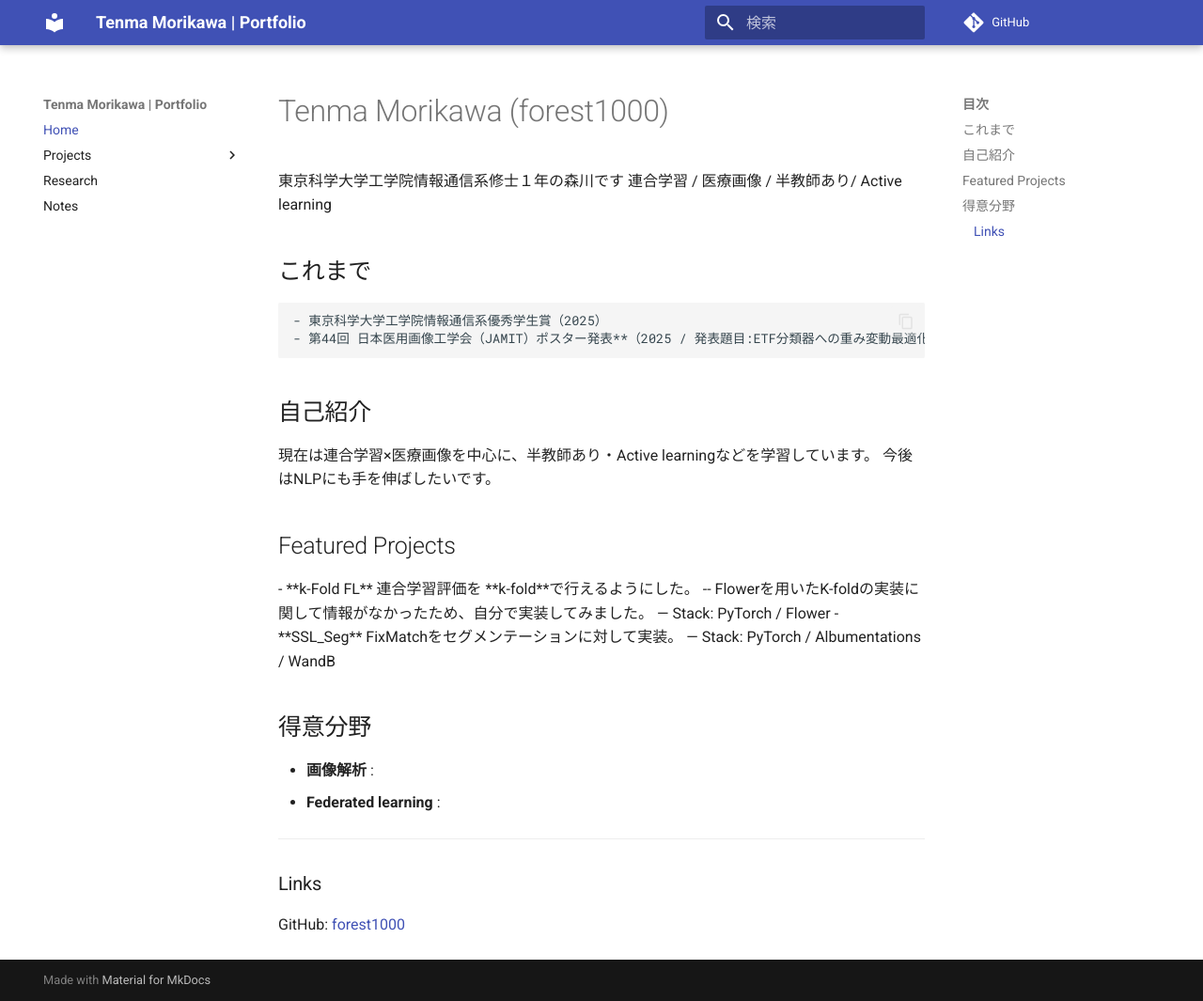
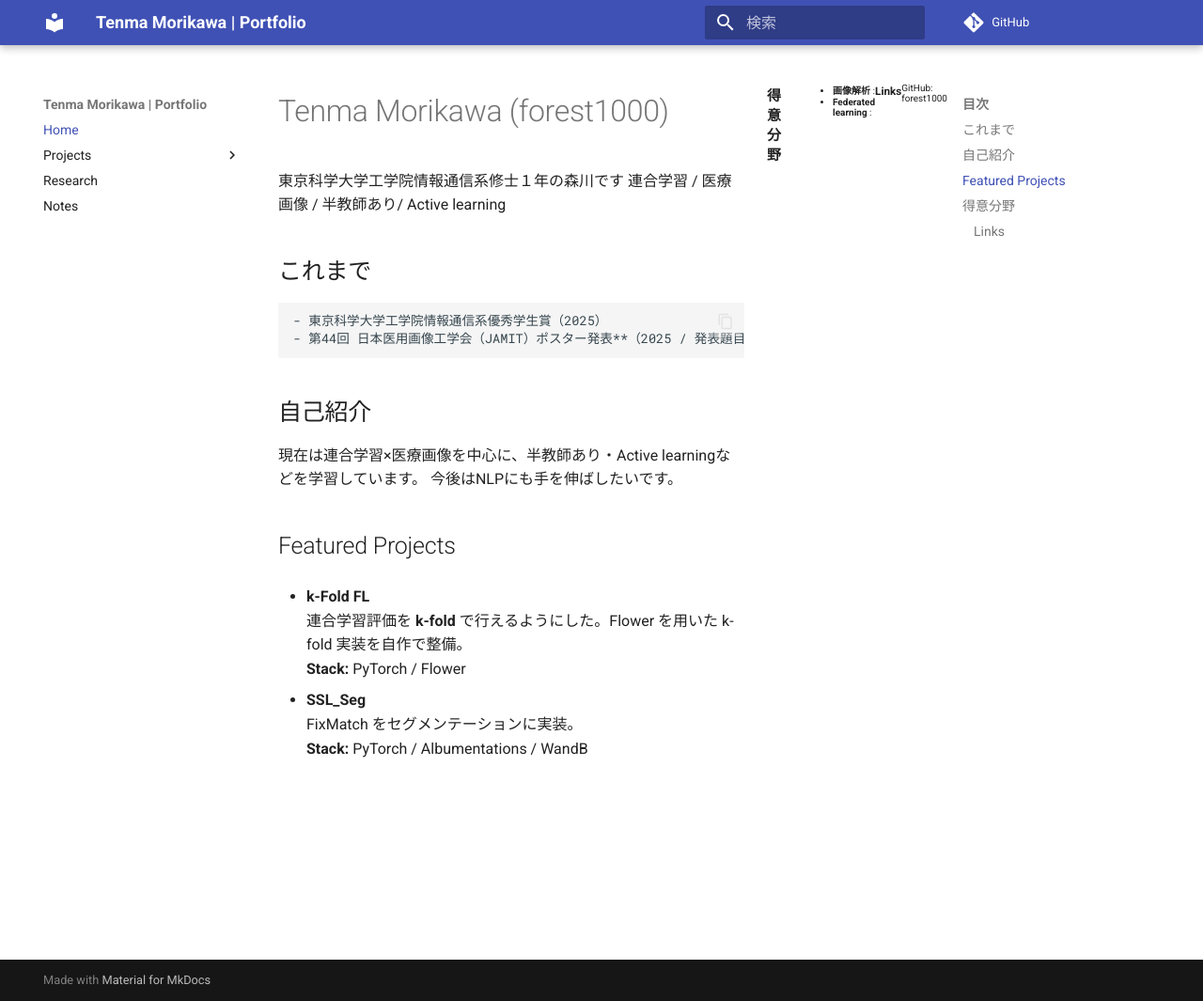
Before and after one commit to forest1000/forest1000.github.io, an MkDocs documentation site: the page built from docs/index.md, in a window 1280 px wide and 1065 px high. Shown: the whole window at 94% size. Built offline with MkDocs 1.6.1 and Material for MkDocs 9.7.7, drawn with Linux system fonts in a browser that asks for light colours; comment, search, counter and statistics services are not loaded.

Commit message:
Featured Project修正

```diff
--- a/docs/index.md
+++ b/docs/index.md
@@ -11,20 +11,14 @@
 今後はNLPにも手を伸ばしたいです。
 
 ## Featured Projects
-<div class="grid cards" markdown>
 
 - **k-Fold FL**
-  連合学習評価を **k-fold**で行えるようにした。
-
-  -- Flowerを用いたK-foldの実装に関して情報がなかったため、自分で実装してみました。
-
-  — Stack: PyTorch / Flower
-
+  連合学習評価を **k-fold** で行えるようにした。Flower を用いた k-fold 実装を自作で整備。
+  **Stack:** PyTorch / Flower
 
 - **SSL_Seg**
-  FixMatchをセグメンテーションに対して実装。
-  — Stack: PyTorch / Albumentations / WandB
-
+  FixMatch をセグメンテーションに実装。
+  **Stack:** PyTorch / Albumentations / WandB
 </div>
 
 ## 得意分野
```
Also changed, not shown: site/index.html, site/search/search_index.json.
